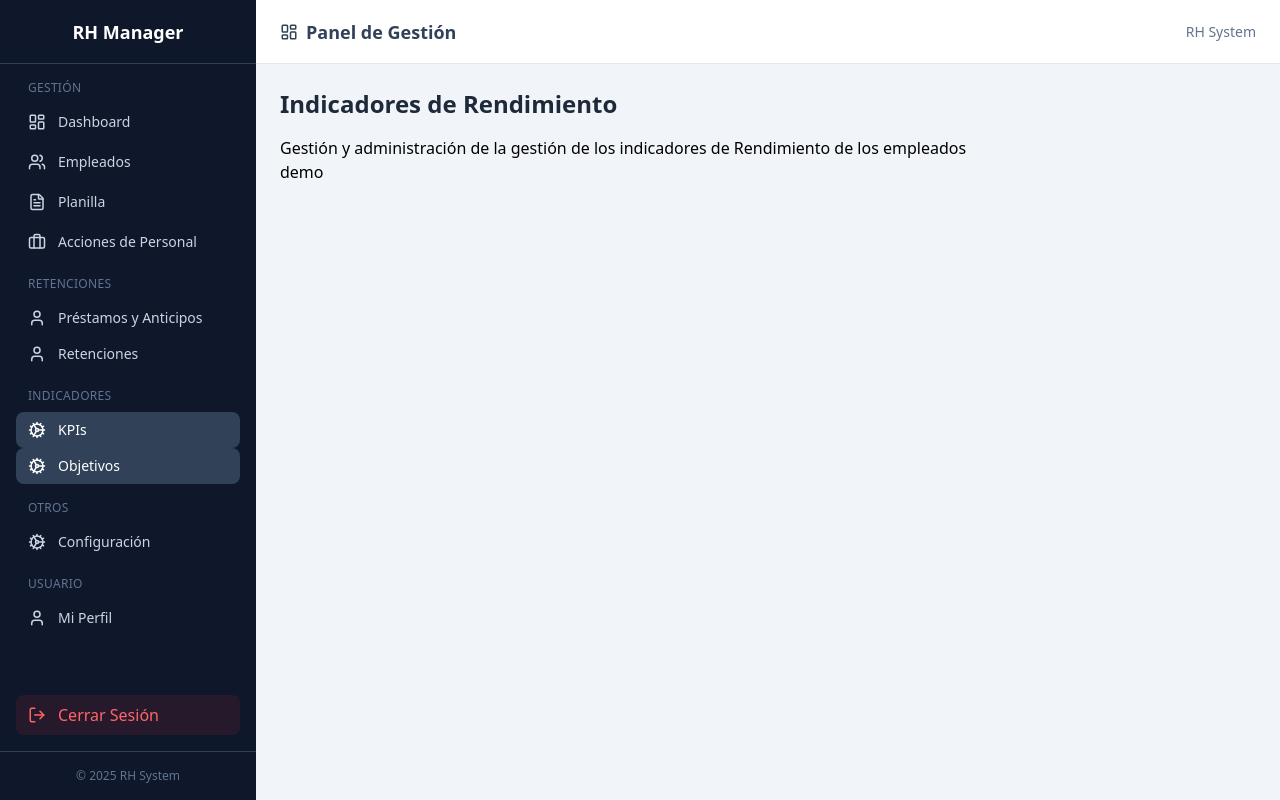
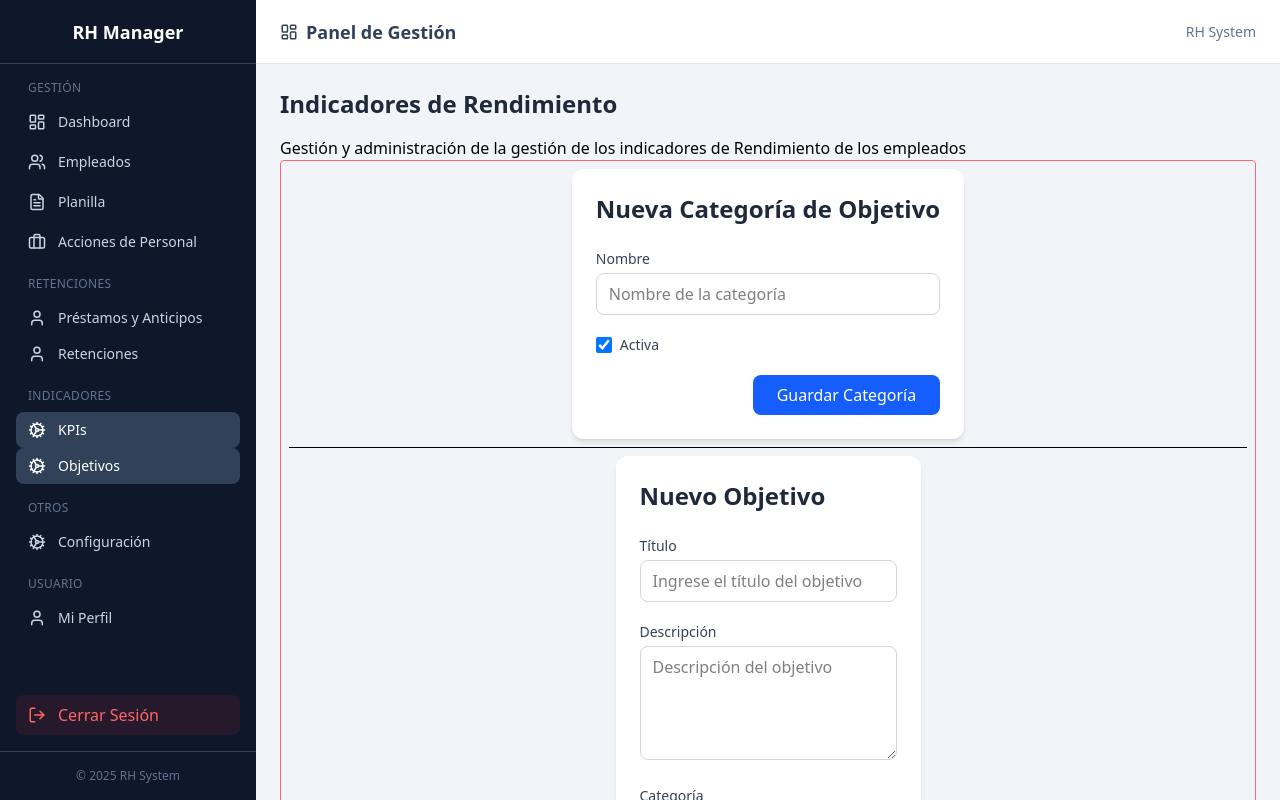
Before and after one commit to stevengazo/rh-web-app, a React (Vite) app: page /manager/kpis in a window 1280 px wide. Built offline with nearby package versions, Linux system fonts and the light colour scheme; no server answers.

Commit message:
Workiing

```diff
--- /dev/null
+++ b/src/Components/organisms/AddObjetive.jsx
@@ -0,0 +1,151 @@
+import { useEffect, useState } from 'react';
+import kpiApi from '../../api/kpiApi';
+import ObjetiveCategories from '../../api/ObjetiveCategories';
+
+const AddObjetive = () => {
+  const [newObjetive, setNewObjetive] = useState({
+    objetiveId: 0,
+    title: '',
+    description: '',
+    isActive: true,
+    objetiveCategoryId: 0,
+    category: null,
+  });
+
+  const [categories, setCategories] = useState([]);
+
+  useEffect(() => {
+    const getData = async () => {
+      try {
+        const response = await ObjetiveCategories.getAllObjetiveCategories();
+        setCategories(response.data);
+      } catch (error) {
+        console.error('Error loading categories', error);
+      }
+    };
+
+    getData();
+  }, []);
+
+  const handleChange = (e) => {
+    throw new Error("Not Implement");
+    const { name, value, type, checked } = e.target;
+
+    setNewObjetive((prev) => ({
+      ...prev,
+      [name]:
+        type === 'checkbox'
+          ? checked
+          : name === 'objetiveCategoryId'
+            ? Number(value)
+            : value,
+    }));
+  };
+
+  const handleSubmit = async (e) => {
+    e.preventDefault();
+    console.log(newObjetive);
+    try {
+      await kpiApi.createKPI(newObjetive);
+      console.log('Objetivo creado correctamente');
+    } catch (error) {
+      console.error('Error creating objetive', error);
+    }
+  };
+
+  return (
+    <div className="max-w-2xl mx-auto bg-white shadow-md rounded-xl p-6">
+      <h2 className="text-2xl font-semibold text-gray-800 mb-6">
+        Nuevo Objetivo
+      </h2>
+
+      <form onSubmit={handleSubmit} className="space-y-5">
+        {/* Título */}
+        <div>
+          <label className="block text-sm font-medium text-gray-700 mb-1">
+            Título
+          </label>
+          <input
+            type="text"
+            name="title"
+            value={newObjetive.title}
+            onChange={handleChange}
+            required
+            className="w-full rounded-lg border border-gray-300 px-3 py-2
+              focus:outline-none focus:ring-2 focus:ring-blue-500 focus:border-blue-500"
+            placeholder="Ingrese el título del objetivo"
+          />
+        </div>
+
+        {/* Descripción */}
+        <div>
+          <label className="block text-sm font-medium text-gray-700 mb-1">
+            Descripción
+          </label>
+          <textarea
+            name="description"
+            value={newObjetive.description}
+            onChange={handleChange}
+            rows={4}
+            className="w-full rounded-lg border border-gray-300 px-3 py-2
+              focus:outline-none focus:ring-2 focus:ring-blue-500 focus:border-blue-500"
+            placeholder="Descripción del objetivo"
+          />
+        </div>
+
+        {/* Categoría */}
+        <div>
+          <label className="block text-sm font-medium text-gray-700 mb-1">
+            Categoría
+          </label>
+          <select
+            name="objetiveCategoryId"
+            value={newObjetive.objetiveCategoryId}
+            onChange={handleChange}
+            required
+            className="w-full rounded-lg border border-gray-300 bg-white px-3 py-2
+              focus:outline-none focus:ring-2 focus:ring-blue-500 focus:border-blue-500"
+          >
+            <option value={0}>Seleccione una categoría</option>
+            {categories.map((cat) => (
+              <option
+                key={cat.objetiveCategoryId}
+                value={cat.objetiveCategoryId}
+              >
+                {cat.name}
+              </option>
+            ))}
+          </select>
+        </div>
+
+        {/* Activo */}
+        <div className="flex items-center gap-2">
+          <input
+            type="checkbox"
+            name="isActive"
+            checked={newObjetive.isActive}
+            onChange={handleChange}
+            className="h-4 w-4 rounded border-gray-300 text-blue-600
+              focus:ring-blue-500"
+          />
+          <span className="text-sm text-gray-700">Activo</span>
+        </div>
+
+        {/* Botón */}
+        <div className="flex justify-end">
+          <button
+            type="submit"
+            className="inline-flex items-center justify-center
+              rounded-lg bg-blue-600 px-6 py-2 text-white font-medium
+              hover:bg-blue-700 transition-colors duration-200
+              focus:outline-none focus:ring-2 focus:ring-blue-500 focus:ring-offset-2"
+          >
+            Guardar Objetivo
+          </button>
+        </div>
+      </form>
+    </div>
+  );
+};
+
+export default AddObjetive;
--- /dev/null
+++ b/src/Components/organisms/AddObjetiveCategory.jsx
@@ -0,0 +1,94 @@
+import { useState } from 'react';
+import ObjetiveCategories from '../../api/ObjetiveCategories';
+
+const AddObjetiveCategory = () => {
+  const [newCategory, setNewCategory] = useState({
+    objetiveCategoryId: 0,
+    name: '',
+    isActived: true,
+    objetives: null,
+  });
+
+  const handleChange = (e) => {
+    const { name, value, type, checked } = e.target;
+
+    setNewCategory((prev) => ({
+      ...prev,
+      [name]: type === 'checkbox' ? checked : value,
+    }));
+  };
+
+  const handleSubmit = async (e) => {
+    e.preventDefault();
+
+    try {
+      await ObjetiveCategories.createObjetiveCategory(newCategory);
+      console.log('Categoría creada correctamente');
+
+      // Reset opcional
+      setNewCategory({
+        objetiveCategoryId: 0,
+        name: '',
+        isActived: true,
+        objetives: null,
+      });
+    } catch (error) {
+      console.error('Error creating category', error);
+    }
+  };
+
+  return (
+    <div className="max-w-xl mx-auto bg-white shadow-md rounded-xl p-6">
+      <h2 className="text-2xl font-semibold text-gray-800 mb-6">
+        Nueva Categoría de Objetivo
+      </h2>
+
+      <form onSubmit={handleSubmit} className="space-y-5">
+        {/* Nombre */}
+        <div>
+          <label className="block text-sm font-medium text-gray-700 mb-1">
+            Nombre
+          </label>
+          <input
+            type="text"
+            name="name"
+            value={newCategory.name}
+            onChange={handleChange}
+            required
+            className="w-full rounded-lg border border-gray-300 px-3 py-2
+              focus:outline-none focus:ring-2 focus:ring-blue-500 focus:border-blue-500"
+            placeholder="Nombre de la categoría"
+          />
+        </div>
+
+        {/* Activo */}
+        <div className="flex items-center gap-2">
+          <input
+            type="checkbox"
+            name="isActived"
+            checked={newCategory.isActived}
+            onChange={handleChange}
+            className="h-4 w-4 rounded border-gray-300 text-blue-600
+              focus:ring-blue-500"
+          />
+          <span className="text-sm text-gray-700">Activa</span>
+        </div>
+
+        {/* Botón */}
+        <div className="flex justify-end">
+          <button
+            type="submit"
+            className="inline-flex items-center justify-center
+              rounded-lg bg-blue-600 px-6 py-2 text-white font-medium
+              hover:bg-blue-700 transition-colors duration-200
+              focus:outline-none focus:ring-2 focus:ring-blue-500 focus:ring-offset-2"
+          >
+            Guardar Categoría
+          </button>
+        </div>
+      </form>
+    </div>
+  );
+};
+
+export default AddObjetiveCategory;
--- a/src/pages/KPIPage.jsx
+++ b/src/pages/KPIPage.jsx
@@ -1,9 +1,11 @@
 import PageTitle from '../components/PageTitle';
 import SectionTitle from '../components/SectionTitle';
 import ObjetivesTable from '../Components/organisms/ObjetivesTable';
+import AddObjetive from '../Components/organisms/AddObjetive';
 
 import kpiApi from '../api/kpiApi';
 import { useEffect, useState } from 'react';
+import AddObjetiveCategory from '../Components/organisms/AddObjetiveCategory';
 
 const KPIPage = () => {
   const [kpis, setKpis] = useState([]);
@@ -28,7 +30,13 @@ const KPIPage = () => {
         de los empleados
       </p>
 
-      <ObjetivesTable objetives={kpis} />
+      <div className=" flex flex-col gap-2 w-full border border-red-400 rounded p-2">
+        <AddObjetiveCategory />
+        <hr/>
+        <AddObjetive />
+        <hr />
+        <ObjetivesTable objetives={kpis} />
+      </div>
     </div>
   );
 };
```
